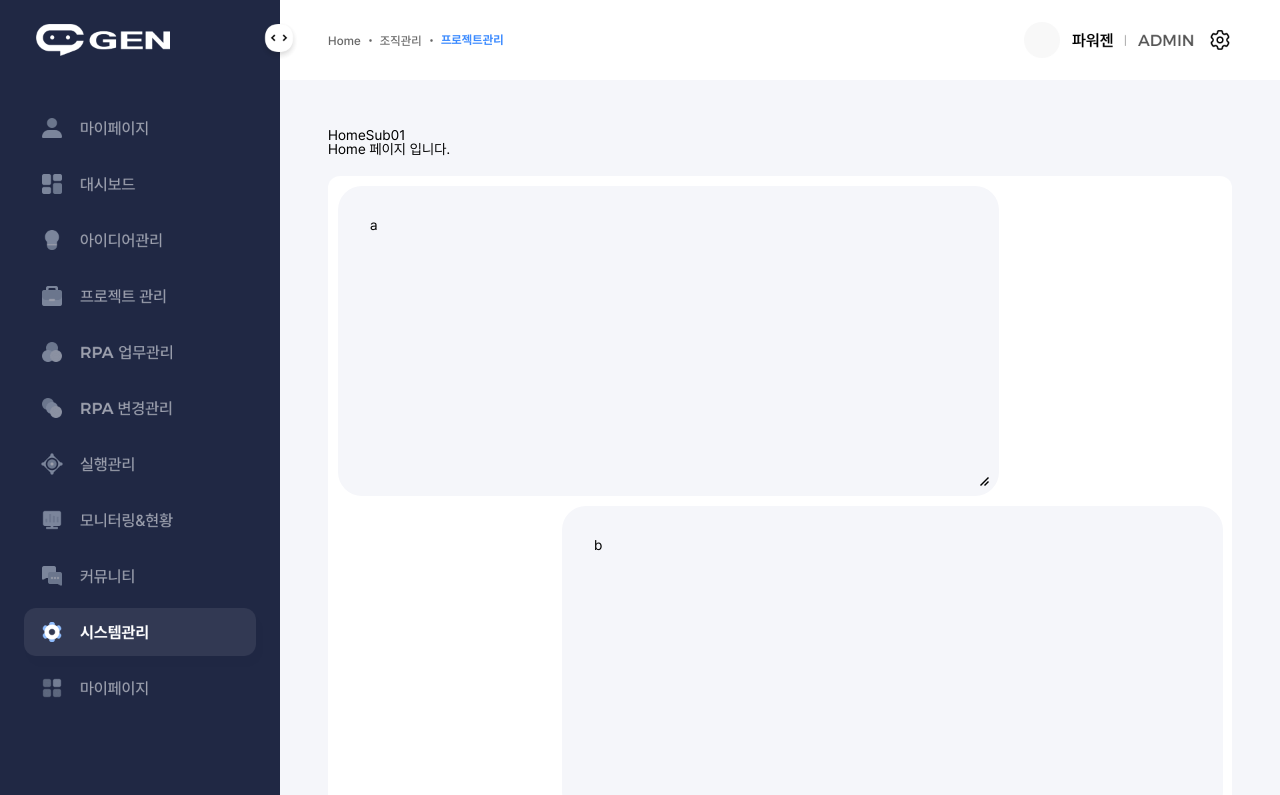
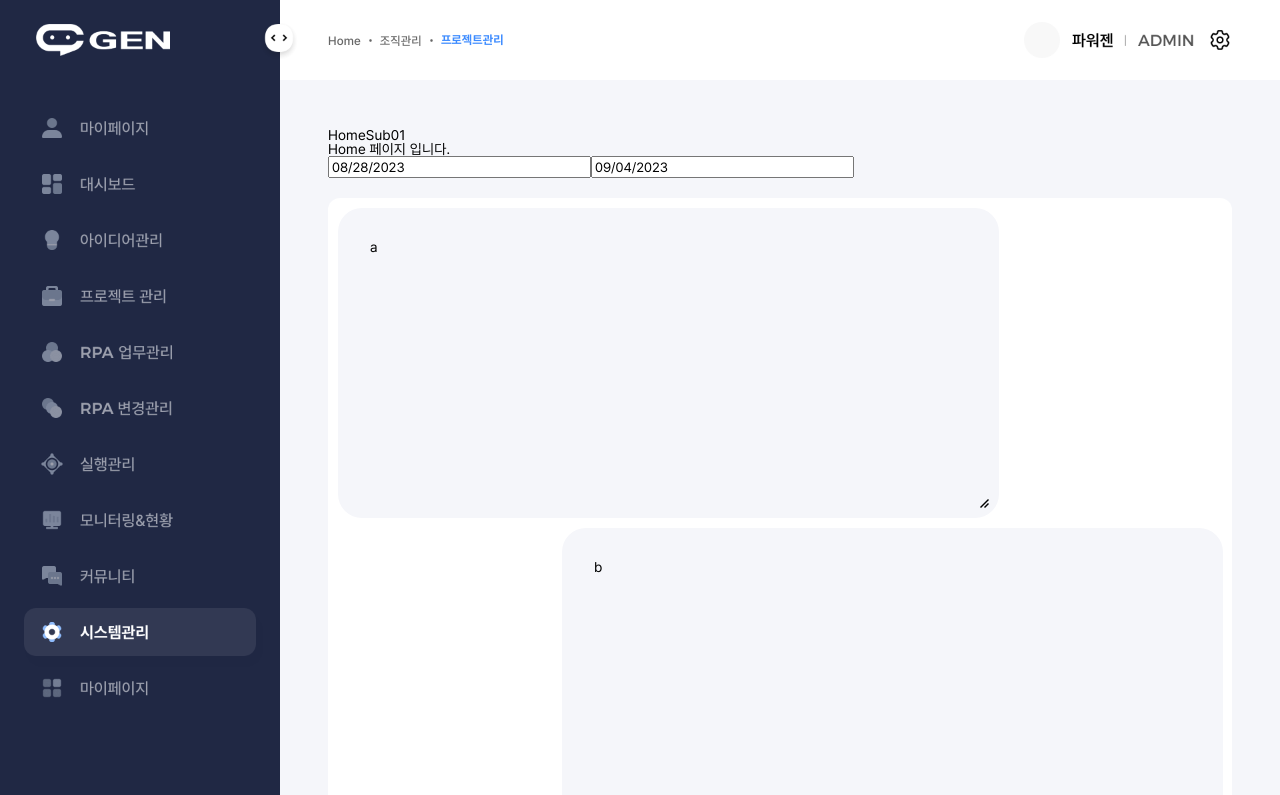
Before and after one commit to myommyo/power, a React (Create React App) app: page / in a window 1280 px wide. Shown: the top 795 px of the page. Built offline with nearby package versions, Linux system fonts and the light colour scheme.

Commit message:
달력 커스텀 남았어용~

```diff
--- a/package.json
+++ b/package.json
@@ -5,6 +5,7 @@
   "dependencies": {
     "@emotion/react": "^11.11.1",
     "@emotion/styled": "^11.11.0",
+    "@matharumanpreet00/react-daterange-picker": "^1.0.5",
     "@mui/icons-material": "^5.14.6",
     "@mui/material": "^5.14.6",
     "@mui/x-data-grid": "^6.12.0",
--- /dev/null
+++ b/src/components/DateRangePicker.js
@@ -0,0 +1,82 @@
+import { useEffect, useRef, useState } from 'react';
+import { DateRange  } from 'react-date-range';
+import format from 'date-fns/format';
+import { addDays } from 'date-fns'
+
+import 'react-date-range/dist/styles.css'; // main style file
+import 'react-date-range/dist/theme/default.css'; // theme css file
+
+const CalendarRangComp = () => {
+
+  //달력 초기 셋팅 값
+  const [range, setRange] = useState([
+    {
+      startDate: new Date(),
+      endDate: addDays(new Date(), 7),
+      key: 'selection'
+    }
+  ])
+
+  // 달력 열고 닫기
+  const [open, setOpen] = useState(false)
+
+  // 타겟 element 토글
+  const refOne = useRef(null)
+
+  //input 박스에 현재 날짜 설정
+  useEffect(()=>{
+    document.addEventListener("keydown", hideOnEscape, true)
+    document.addEventListener("click", hideOnClickOutside, true)
+
+
+  },[])
+
+  //esc 키보드 누를때 달력 닫기
+  const hideOnEscape = (e) => {
+    if(e.key === "Escape"){
+      setOpen(false)
+    }
+  }
+
+  // 타겟이 달력부분이 아닐때 달력 닫기
+  const hideOnClickOutside = (e) => {
+    console.log(refOne.current)
+    console.log(e.target)
+    if( refOne.current && !refOne.current.contains(e.target) ) {
+      setOpen(false)
+    }
+  }
+
+  return(
+    <div className='calendarWrap'>
+      <input
+        value={`${format(range[0].startDate, "MM/dd/yyyy")}`}
+        readOnly
+        className="inputBox"
+        onClick={ () => setOpen(open => !open) }
+      />
+      <input
+        value={`${format(range[0].endDate, "MM/dd/yyyy")}`}
+        readOnly
+        className="inputBox"
+        onClick={ () => setOpen(open => !open) }
+      />
+
+
+    <div ref={refOne}>
+      {open &&
+        <DateRange
+          onChange={item => setRange([item.selection])}
+          editableDateInputs={true}
+          moveRangeOnFirstSelection={false}
+          ranges={range}
+          months={1}
+          direction="horizontal"
+          className="calendarElement"
+        />
+      }
+      </div>
+    </div>
+  )
+}
+export default CalendarRangComp;
--- a/src/pages/Home.js
+++ b/src/pages/Home.js
@@ -5,6 +5,7 @@
 import SideBar from '../components/SideBar';
 import "./Home.css";
 import ResponsiveGridLayout from '../components/layoutGrid'
+import DateRange  from "../components/DateRangePicker";
 
 
 export default function Home() {
@@ -18,8 +19,11 @@
           <Link to={'/'}>Home</Link>
           <Link to={'/sub01'}>Sub01</Link>
         </div>
+        <div>Home 페이지 입니다.</div>
 
-        <div>Home 페이지 입니다.</div>
+        <DateRange  />
+
+
         <Paper sx={{ mt : 5 }}>
           <ResponsiveGridLayout />
         </Paper>
```
Also changed, not shown: 1 other file (tests, documents, lock files or other folders).
